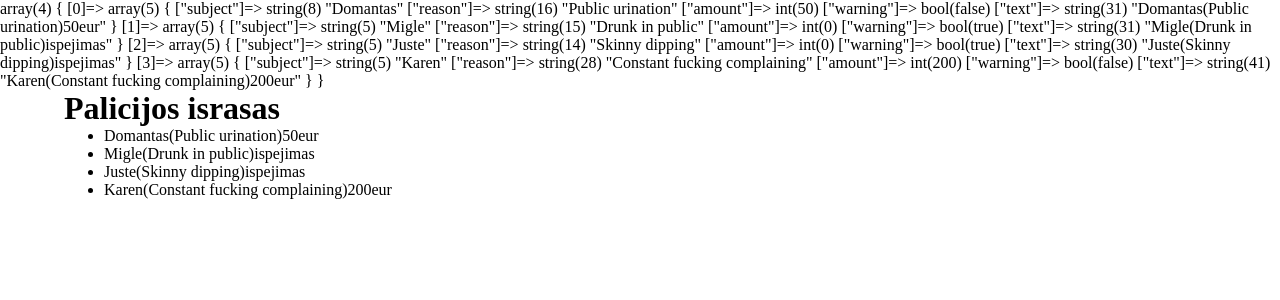
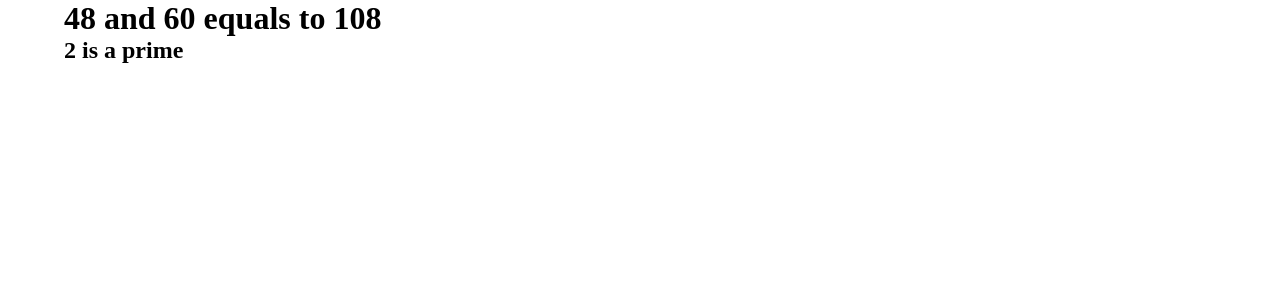
Before and after one commit to miggules/PHP, a PHP site: page / in a window 1280 px wide. Shown: the top 300 px of the page. Run offline with PHP 8.4, Linux system fonts and the light colour scheme.

Commit message:
functions

```diff
--- a/index.php
+++ b/index.php
@@ -1,48 +1,27 @@
 <?php
 
-$police_report = [
-    [
-        'subject' => 'Domantas',
-        'reason' => 'Public urination',
-        'amount' => 50
-    ],
-    [
-        'subject' => 'Migle',
-        'reason' => 'Drunk in public',
-        'amount' => 0
-    ],
-    [
-        'subject' => 'Juste',
-        'reason' => 'Skinny dipping',
-        'amount' => 0
-    ],
-    [
-        'subject' => 'Karen',
-        'reason' => 'Constant fucking complaining',
-        'amount' => 200
-    ]
-];
+$a = rand(10, 50);
+$b = rand(20, 60);
+$c = rand(1, 10);
 
-foreach ($police_report as $index => $report) {
-    if ($report['amount'] === 0) {
-        $report['warning'] = true;
-    } else {
-        $report['warning'] = false;
-    }
-
-    $report['text'] = $report['subject'] . '(' . $report['reason'] . ')';
-    if ($report['warning']) {
-        $report['text'] .= 'ispejimas';
-    } else {
-        $report['text'] .= $report['amount'] . 'eur';
-    }
-    $police_report[$index] = $report;
-
+function sum($x, $y)
+{
+    $sum = $x + $y;
+    return "$x and $y equals to $sum";
 }
 
-var_dump($police_report);
+function prime($x)
+{
+    for ($i = 2; $i <= ($x/2); $i++) {
+        if ($x % $i == 0) {
+            return "$x is not a prime";
+        }
+    }
+    return "$x is a prime";
+}
 
-$h1 = 'Palicijos israsas';
+$h1 = sum($a, $b);
+$h2 = prime($c);
 
 ?>
 <html lang="en">
@@ -57,13 +36,7 @@ $h1 = 'Palicijos israsas';
 <main>
     <div class="wrapper">
         <h1><?php print $h1; ?></h1>
-        <ul>
-            <?php foreach ($police_report as $index => $report): ?>
-            <li>
-                <?php print $report['text']; ?>
-            </li>
-            <?php endforeach; ?>
-        </ul>
+        <h2><?php print $h2; ?></h2>
     </div>
 </main>
 </body>
```
